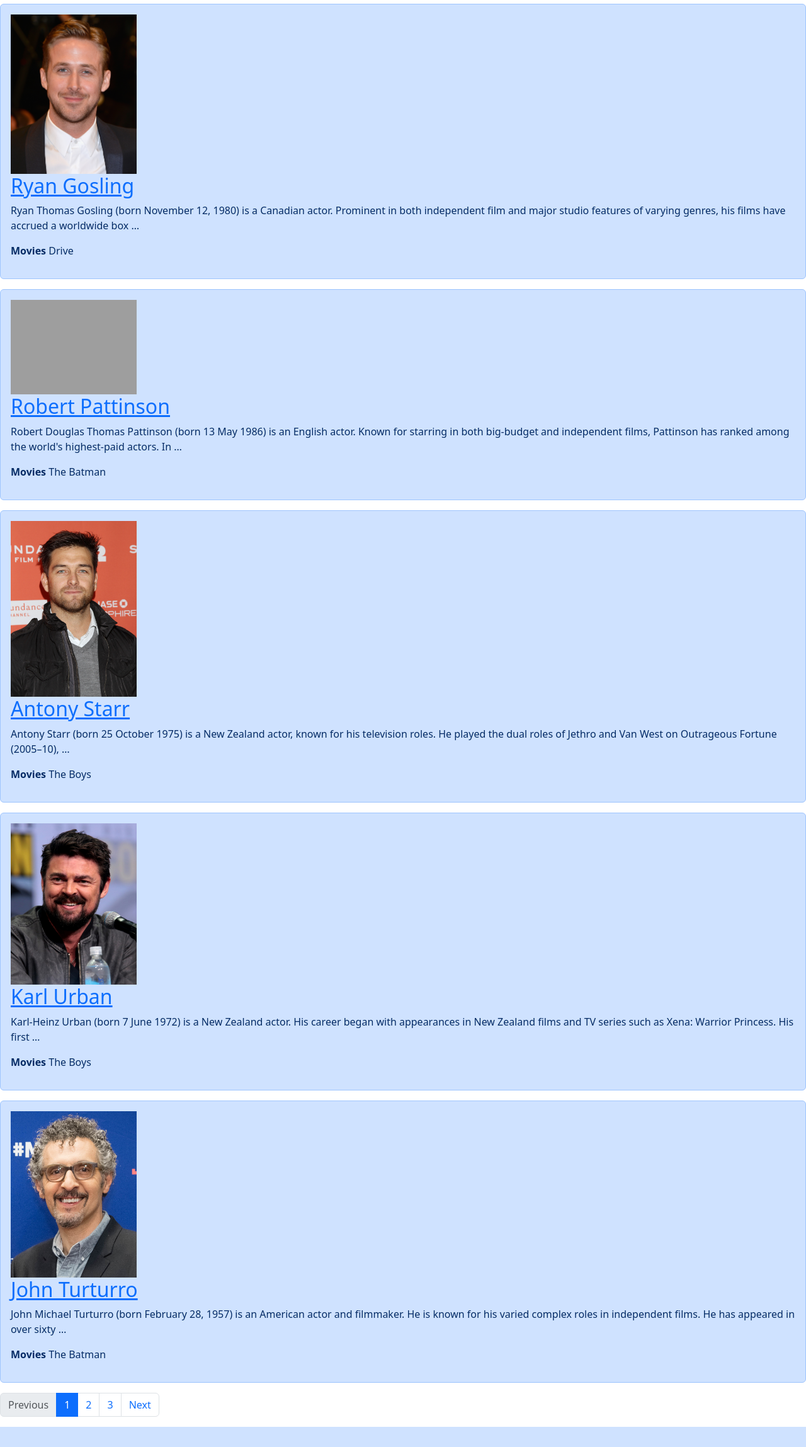
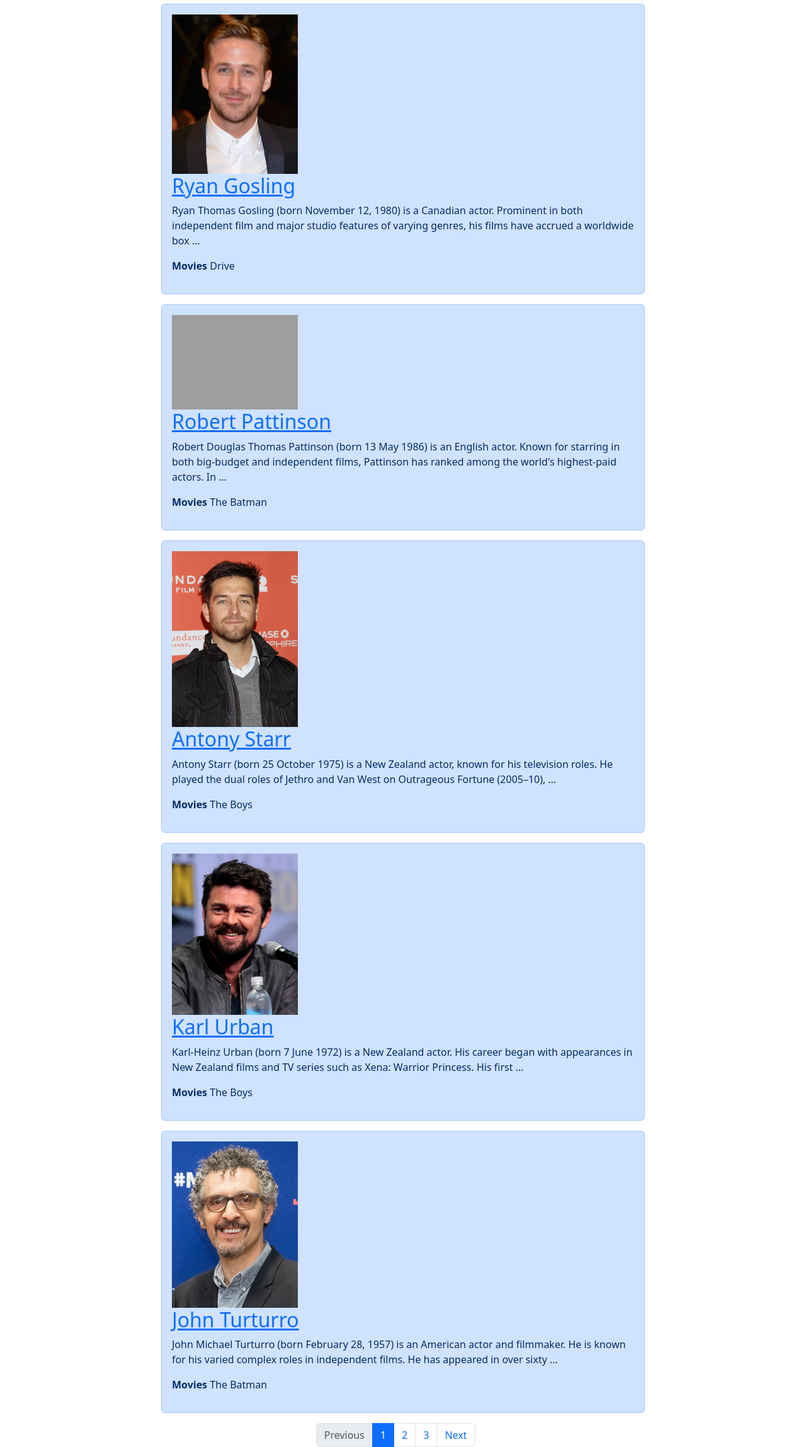
Before and after one commit to Kragline/LiterallyMe, a Django app: page / in a window 1280 px wide. Shown: the part 120-2417 px from the top of the page at 63% size. Before the commit the page ends 2385 px from the top, so only its background shows below. Run offline with Django 4.2, Linux system fonts and the light colour scheme; data comes from the database, SQL or seed files in the repository; grey boxes are pictures that could not be loaded.

Commit message:
html css

```diff
--- a/literallyme/mainapp/static/mainapp/css/style.css
+++ b/literallyme/mainapp/static/mainapp/css/style.css
@@ -1,3 +1,9 @@
 .content {
-    width: 60%px;
+    width: 60%;
+    margin: 0 auto;
 }
+
+.pagination {
+    width: 60%;
+    margin: 0 auto;
+}
--- a/literallyme/mainapp/templates/mainapp/base.html
+++ b/literallyme/mainapp/templates/mainapp/base.html
@@ -6,7 +6,7 @@
         <title>{{ title }}</title>
         <link href="https://cdn.jsdelivr.net/npm/bootstrap@5.3.1/dist/css/bootstrap.min.css" rel="stylesheet" integrity="sha384-4bw+/aepP/YC94hEpVNVgiZdgIC5+VKNBQNGCHeKRQN+PtmoHDEXuppvnDJzQIu9" crossorigin="anonymous">
         <script src="https://cdn.jsdelivr.net/npm/bootstrap@5.3.1/dist/js/bootstrap.bundle.min.js" integrity="sha384-HwwvtgBNo3bZJJLYd8oVXjrBZt8cqVSpeBNS5n7C8IVInixGAoxmnlMuBnhbgrkm" crossorigin="anonymous"></script>
-        <link type="text/css" href="{% static 'mainapp/css/style.css' %}" rel="stylesheet"/>
+        <link rel="stylesheet" href="{% static 'mainapp/css/style.css' %}">
     </head>
     <body>
         <header>
@@ -51,7 +51,7 @@
                 {% endblock %}
 
                 {% if page_obj.has_other_pages %}
-                    <nav aria-label="...">
+                    <nav aria-label="..." class="pagination">
                         <ul class="pagination pagination">
                             {% if page_obj.has_previous %}
                                 <li class="page-item">
```
